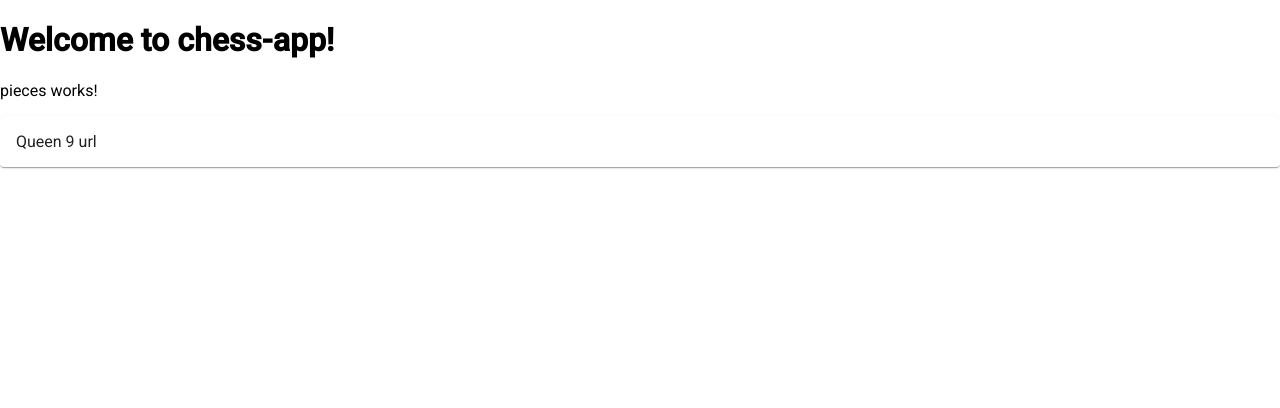
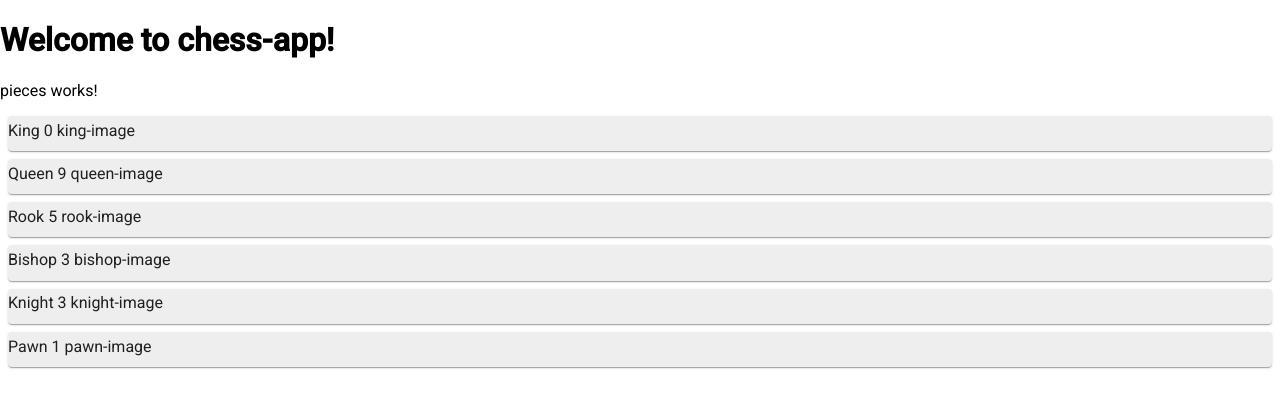
Before and after one commit to colinbarnes01/chess-app, an Angular app in the folder chess-app/: page / in a window 1280 px wide. Shown: the top 408 px of the page. Built offline with nearby package versions, Linux system fonts and the light colour scheme.

Commit message:
add piece service and routing from list to detail

```diff
--- a/chess-app/src/app/app.module.ts
+++ b/chess-app/src/app/app.module.ts
@@ -6,11 +6,13 @@ import { AppComponent } from './app.component';
 import { PiecesComponent } from './pieces/pieces.component';
 import { AppRoutingModule } from './app-routing.module';
 import { BrowserAnimationsModule } from '@angular/platform-browser/animations';
+import { DetailComponent } from './detail/detail.component';
 
 @NgModule({
   declarations: [
     AppComponent,
-    PiecesComponent
+    PiecesComponent,
+    DetailComponent
   ],
   imports: [
     BrowserModule,
--- /dev/null
+++ b/chess-app/src/app/detail/detail.component.html
@@ -0,0 +1,4 @@
+<p>
+  detail works!
+</p>
+<h2>{{piece.name}} {{piece.value}} {{piece.image}}</h2>
--- /dev/null
+++ b/chess-app/src/app/detail/detail.component.ts
@@ -0,0 +1,29 @@
+import { Component, OnInit } from '@angular/core';
+import { Router, ActivatedRoute, ParamMap } from '@angular/router';
+import { switchMap } from 'rxjs/operators';
+
+import { Piece } from '../types/piece';
+import { PieceService } from '../services/piece.service';
+
+@Component({
+  selector: 'app-detail',
+  templateUrl: './detail.component.html',
+  styleUrls: ['./detail.component.css']
+})
+export class DetailComponent implements OnInit {
+  piece: any;
+  private sub: any;
+
+  constructor(
+    private route: ActivatedRoute,
+    private router: Router,
+    private pieceService: PieceService
+    ) { }
+
+  ngOnInit() {
+    this.sub = this.route.params.subscribe(params => {
+      this.piece = this.pieceService.getPiece(params.name);
+    });
+  }
+
+}
--- /dev/null
+++ b/chess-app/src/app/mock-data/pieces.ts
@@ -0,0 +1,10 @@
+import { Piece } from '../types/piece';
+
+export const PIECES: Piece[] = [
+    {name: 'King', value: 0, image: 'king-image'},
+    {name: 'Queen', value: 9, image: 'queen-image'},
+    {name: 'Rook', value: 5, image: 'rook-image'},
+    {name: 'Bishop', value: 3, image: 'bishop-image'},
+    {name: 'Knight', value: 3, image: 'knight-image'},
+    {name: 'Pawn', value: 1, image: 'pawn-image'},
+]
--- a/chess-app/src/app/pieces/pieces.component.css
+++ b/chess-app/src/app/pieces/pieces.component.css
@@ -0,0 +1,19 @@
+.pieces mat-card {
+    cursor: pointer;
+    position: relative;
+    left: 0;
+    background-color: #EEE;
+    margin: .5em;
+    padding: .3em 0;
+    height: 1.6em;
+    border-radius: 4px;
+  }
+  .pieces mat-card.selected:hover {
+    background-color: #BBD8DC !important;
+    color: white;
+  }
+  .heroes mat-card:hover {
+    color: #607D8B;
+    background-color: #DDD;
+    left: .1em;
+  }
--- a/chess-app/src/app/pieces/pieces.component.html
+++ b/chess-app/src/app/pieces/pieces.component.html
@@ -1,4 +1,7 @@
 <p>
   pieces works!
 </p>
-<mat-card>{{queen.name}} {{queen.value}} {{queen.image}}</mat-card>
+
+<div class="pieces">
+  <mat-card *ngFor= "let piece of pieces" (click)="onClick(piece.name)">{{piece.name}} {{piece.value}} {{piece.image}}</mat-card>
+</div>
--- a/chess-app/src/app/pieces/pieces.component.ts
+++ b/chess-app/src/app/pieces/pieces.component.ts
@@ -1,5 +1,8 @@
 import { Component, OnInit } from '@angular/core';
+import { Router } from '@angular/router';
+
 import { Piece } from '../types/piece';
+import { PieceService } from '../services/piece.service';
 
 @Component({
   selector: 'app-pieces',
@@ -8,12 +11,16 @@ import { Piece } from '../types/piece';
 })
 
 export class PiecesComponent implements OnInit {
-  public queen: Piece;
+  public pieces: Piece[];
 
-  constructor() { }
+  constructor(private router: Router, private pieceService: PieceService) { }
 
   ngOnInit() {
-    this.queen = new Piece('Queen', 9, 'url');
+    this.pieces = this.pieceService.getPieces();
+  }
+
+  onClick(name: string) {
+    this.router.navigate(['/detail', name]);
   }
 
 }
--- /dev/null
+++ b/chess-app/src/app/services/piece.service.ts
@@ -0,0 +1,20 @@
+import { Injectable } from '@angular/core';
+
+import { PIECES } from '../mock-data/pieces';
+import { Piece } from '../types/piece';
+
+@Injectable({
+  providedIn: 'root'
+})
+export class PieceService {
+
+  constructor() { }
+
+  getPieces(): Piece[] {
+    return PIECES;
+  }
+
+  getPiece(name: string): Piece {
+    return PIECES.find((piece => piece.name === name));
+  }
+}
```
Also changed, not shown: chess-app/src/app/app-routing.module.ts (+10 -2 lines), chess-app/src/app/detail/detail.component.css (added), 2 other files (tests, documents, lock files or other folders).
